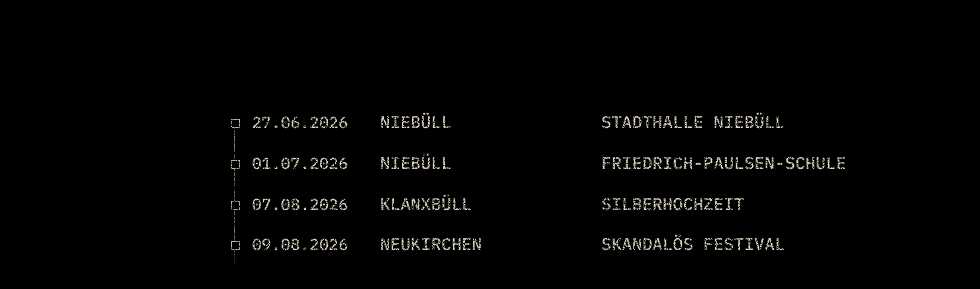
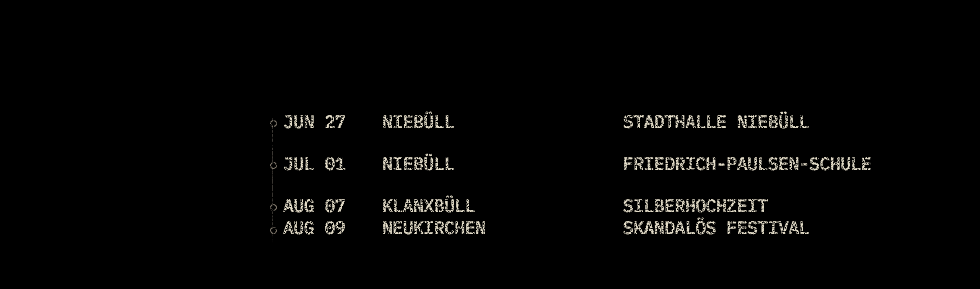
Before and after one commit to crailsoo/polaroid-band.org, a plain HTML site: page public/live-archive.html in a window 1280 px wide. Shown: the part 417-706 px from the top of the page, without its empty margins (16-996 px from the left). Drawn offline with Linux system fonts and the light colour scheme.

Commit message:
Compact tour poster archive with English month dates and tightly aligned columns

```diff
--- a/public/live-archive.html
+++ b/public/live-archive.html
@@ -59,6 +59,33 @@ main{padding-left:16px;padding-right:16px}
 .timeline time,.record h2,.record p{font-size:clamp(10px,3vw,12.5px)}
 }
 @media(max-width:350px){.timeline li{grid-template-columns:73px minmax(0,1fr)}.record{grid-template-columns:minmax(0,1fr);gap:3px}.record h2,.record p{grid-column:1;grid-row:auto}}
+
+
+/* Compact, distressed tour-poster typesetting. */
+.timeline{max-width:710px;margin:0 auto;padding:0 0 8px;filter:url(#ink-wear)}
+.timeline::before{left:3px;top:6px;bottom:6px;background:linear-gradient(#5e5851,#524d46 85%,transparent);opacity:.65}
+.timeline li{grid-template-columns:6.2ch minmax(0,1fr);gap:clamp(12px,3.5vw,32px);padding:0 0 2px 14px;align-items:start}
+.timeline li::before{left:1px;top:.45em;width:5px;height:5px;background:#000;border:1px solid #a79d8d;border-radius:50%}
+.timeline li.month-start{margin-top:1.05em}
+.timeline li.year-start{margin-top:1.45em;padding-top:1.6em}
+.timeline li.year-start::after{content:attr(data-year);position:absolute;top:0;left:14px;color:var(--muted);font-size:.8em;letter-spacing:.1em}
+.timeline li.year-start::before{top:2.05em}
+.record{display:grid;grid-template-columns:minmax(0,1fr) minmax(0,1.65fr);gap:clamp(8px,2.7vw,25px);align-items:start}
+.timeline,.timeline time,.record h2,.record p{font-family:var(--mono);font-size:clamp(12px,2.2vw,18px);font-weight:500;line-height:1.16;letter-spacing:-.025em;color:#e3dcc8}
+.timeline time,.record h2,.record p{-webkit-text-stroke:.24px currentColor;text-shadow:.22px .16px currentColor}
+.record h2,.record p{margin:0;overflow-wrap:break-word;word-break:normal}
+.record h2{grid-column:2;grid-row:1}
+.record p{grid-column:1;grid-row:1;order:0}
+@media(max-width:600px){
+main{padding-left:18px;padding-right:18px}
+.timeline,.timeline time,.record h2,.record p{font-size:clamp(10px,3.3vw,15px);line-height:1.18}
+.timeline li{grid-template-columns:6ch minmax(0,1fr);gap:8px;padding-left:10px;padding-bottom:2px}
+.timeline::before{left:2px}
+.timeline li::before{left:0;width:5px;height:5px;top:.43em}
+.record{grid-template-columns:minmax(0,.95fr) minmax(0,1.65fr);gap:8px}
+.timeline li.year-start::after{left:10px}
+}
+@media(max-width:350px){main{padding-left:11px;padding-right:11px}.timeline li{gap:5px}.record{gap:5px;grid-template-columns:minmax(0,.95fr) minmax(0,1.65fr)}.record h2{grid-column:2;grid-row:1}.record p{grid-column:1;grid-row:1}}
 
 </style>
 <!-- Font license:
@@ -175,10 +202,10 @@ OTHER DEALINGS IN THE FONT SOFTWARE.
     <h1>POLARØID</h1>
   </header>
   <ol class="timeline" id="timeline" aria-label="Past live shows, oldest first">
-      <li><time datetime="2026-06-27">27.06.2026</time><div class="record"><h2>Stadthalle Niebüll</h2><p>Niebüll</p></div></li>
-      <li><time datetime="2026-07-01">01.07.2026</time><div class="record"><h2>Friedrich-Paulsen-Schule</h2><p>Niebüll</p></div></li>
-      <li><time datetime="2026-08-07">07.08.2026</time><div class="record"><h2>Silberhochzeit</h2><p>Klanxbüll</p></div></li>
-      <li><time datetime="2026-08-09">09.08.2026</time><div class="record"><h2>Skandalös Festival</h2><p>Neukirchen</p></div></li>
+      <li><time datetime="2026-06-27" title="2026-06-27">JUN 27</time><div class="record"><h2>Stadthalle Niebüll</h2><p>Niebüll</p></div></li>
+      <li class="month-start"><time datetime="2026-07-01" title="2026-07-01">JUL 01</time><div class="record"><h2>Friedrich-Paulsen-Schule</h2><p>Niebüll</p></div></li>
+      <li class="month-start"><time datetime="2026-08-07" title="2026-08-07">AUG 07</time><div class="record"><h2>Silberhochzeit</h2><p>Klanxbüll</p></div></li>
+      <li><time datetime="2026-08-09" title="2026-08-09">AUG 09</time><div class="record"><h2>Skandalös Festival</h2><p>Neukirchen</p></div></li>
   </ol>
   <p class="note" id="archive-note" role="status" hidden></p>
 </main>
@@ -197,11 +224,23 @@ OTHER DEALINGS IN THE FONT SOFTWARE.
       if(!all.length)throw new Error('archive source missing');
       const past=all.filter(el=>el.dataset.date<today()).sort((a,b)=>a.dataset.date.localeCompare(b.dataset.date));
       const fragment=document.createDocumentFragment();
+      let previousMonth='';
+      let previousYear='';
+      const months=['JAN','FEB','MAR','APR','MAY','JUN','JUL','AUG','SEP','OCT','NOV','DEC'];
       past.forEach(el=>{
         const li=document.createElement('li');
         const time=document.createElement('time');
         time.dateTime=el.dataset.date;
-        time.textContent=el.querySelector('time')?.textContent.trim()||el.dataset.date;
+        const date=el.dataset.date;
+        const month=date.slice(0,7);
+        const year=date.slice(0,4);
+        time.textContent=months[Number(date.slice(5,7))-1]+' '+date.slice(8,10);
+        time.title=date;
+        time.setAttribute('aria-label',date);
+        if(previousMonth && month!==previousMonth) li.classList.add('month-start');
+        if(previousYear && year!==previousYear){li.classList.add('year-start');li.dataset.year=year;}
+        previousMonth=month;
+        previousYear=year;
         const record=document.createElement('div');record.className='record';
         const title=document.createElement('h2');title.textContent=el.querySelector('.live-name')?.textContent.trim()||'Live show';
         const place=document.createElement('p');place.textContent=el.querySelector('.live-place')?.textContent.trim()||'';
```
